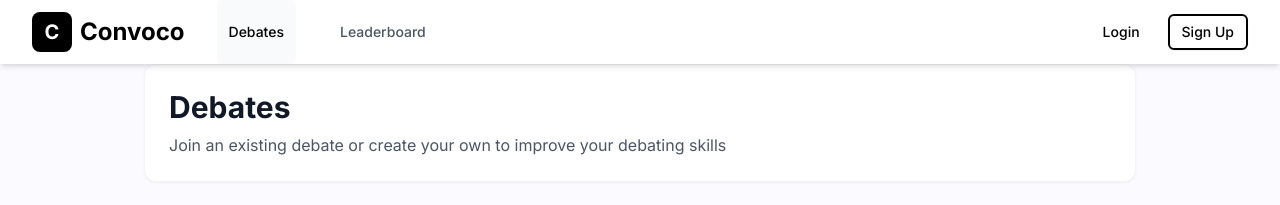
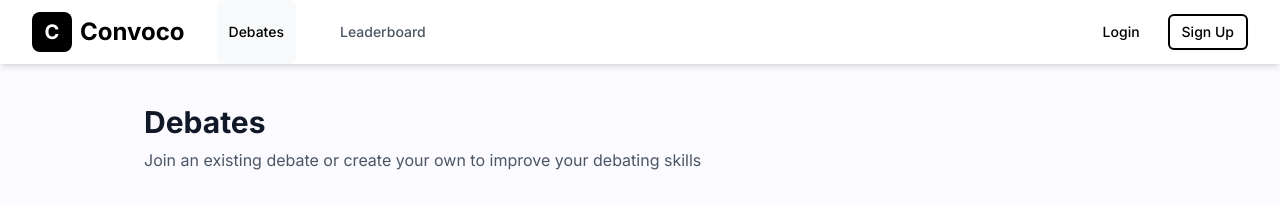
Before and after one commit to Quoctynoob/Convoco, a Next.js app: page /debates in a window 1280 px wide. Shown: the top 205 px of the page. Built offline with nearby package versions, Linux system fonts and the light colour scheme; no server answers; the database is empty.

Commit message:
small edits

```diff
--- a/src/app/debates/page.tsx
+++ b/src/app/debates/page.tsx
@@ -100,7 +100,7 @@ export default function DebatesPage() {
   return (
     <div className="space-y-6 max-w-5xl mx-auto px-4 animate-fade-in">
       {/* Header */}
-      <div className="flex flex-col md:flex-row justify-between items-center gap-4 bg-white rounded-xl p-6 shadow-sm border border-gray-100">
+      <div className="flex flex-col md:flex-row justify-between items-center rounded-xl my-10">
         <div>
           <h1 className="text-3xl font-bold text-gray-900">Debates</h1>
           <p className="mt-2 text-gray-600 max-w-2xl">
@@ -137,7 +137,7 @@ export default function DebatesPage() {
                     type="text"
                     value={searchTerm}
                     onChange={(e) => setSearchTerm(e.target.value)}
-                    className="indent-5 form-input pl-10 py-3 w-full rounded-md border-gray-300 shadow-sm"
+                    className="indent-6 form-input pl-10 py-3 w-full rounded-md border-gray-300 shadow-sm"
                     placeholder="Search for debates"
                   />
                 </div>
--- a/src/components/ui/Tabs.tsx
+++ b/src/components/ui/Tabs.tsx
@@ -69,7 +69,7 @@ export const TabsTrigger = forwardRef<HTMLButtonElement, TabsTriggerProps>(
         ref={ref}
         className={cn(
           "flex-1 px-3 py-2 text-sm font-medium text-center rounded-md transition-all",
-          isActive ? "bg-white text-indigo-800 shadow-sm" : "text-gray-700 hover:text-gray-900 hover:bg-gray-200",
+          isActive ? "bg-white text-black shadow-sm" : "text-gray-700 hover:text-gray-900 hover:bg-gray-200",
           disabled && "opacity-50 cursor-not-allowed",
           className
         )}
```
